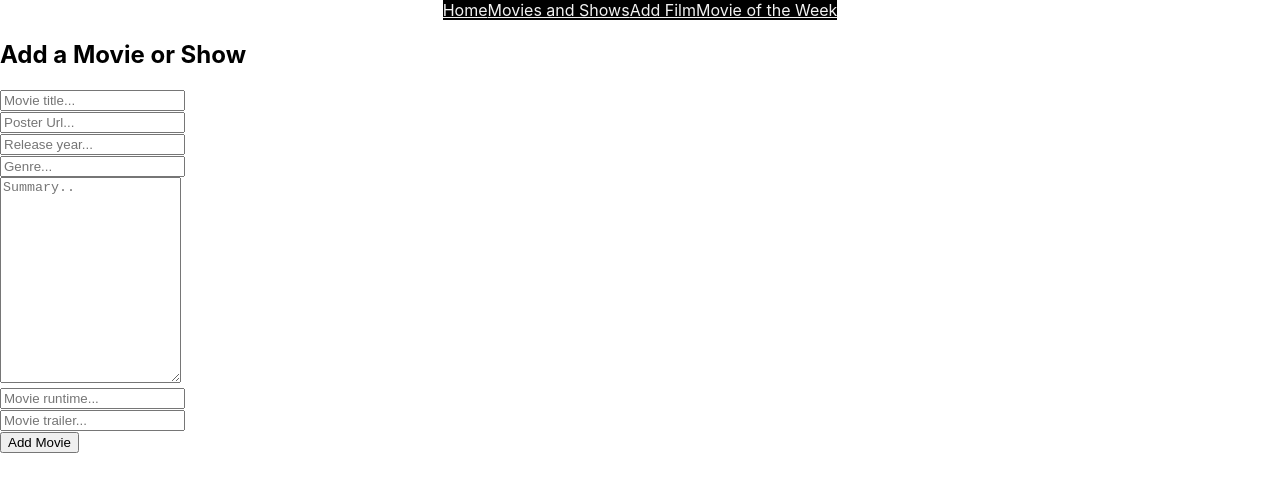
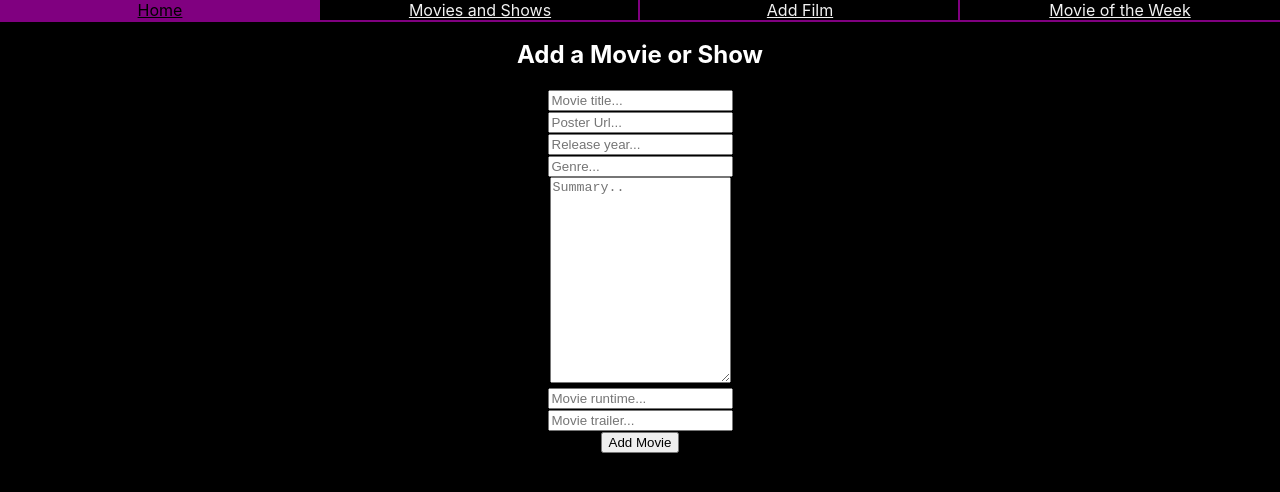
Before and after one commit to adrianamcgee/whatToWatchNext, a React (Create React App) app in the folder my-app/: page /shows/new in a window 1280 px wide. Shown: the top 492 px of the page. Built offline with nearby package versions, Linux system fonts and the light colour scheme; data requests are answered from the project's data file.

Commit message:
updated css

```diff
--- a/my-app/public/index.html
+++ b/my-app/public/index.html
@@ -15,7 +15,6 @@
       user's mobile device or desktop. See https://developers.google.com/web/fundamentals/web-app-manifest/
     -->
     <link rel="manifest" href="%PUBLIC_URL%/manifest.json" />
-    <link rel="stylesheet" href="https://unpkg.com/swiper@8/swiper-bundle.min.css" />
     <!--
       Notice the use of %PUBLIC_URL% in the tags above.
       It will be replaced with the URL of the `public` folder during the build.
@@ -40,6 +39,5 @@
       To begin the development, run `npm start` or `yarn start`.
       To create a production bundle, use `npm run build` or `yarn build`.
     -->
-    <script src="https://unpkg.com/swiper@8/swiper-bundle.min.js"></script>
   </body>
 </html>
--- a/my-app/src/Home.js
+++ b/my-app/src/Home.js
@@ -4,7 +4,7 @@ import {NavLink} from 'react-router-dom'
 function Home() {
     return(
         <div className='row'>
-            <section className='column column1'>
+            <section className='column-column1'>
                 <h1>Movie Fanatics</h1>
                 <div className='typing-slider'>
                     <p className='subheader'>Need Help Finding A Movie To Watch?</p>
--- a/my-app/src/MovieForm.js
+++ b/my-app/src/MovieForm.js
@@ -42,8 +42,9 @@ function MovieForm({setShows}) {
 }
 
     return(
+        <div className="addressto">
             <form onSubmit={handleSubmit} autoComplete="off" className="addresto">
-                    <h2>Add a Movie or Show</h2>
+                    <h2 className="h2Form">Add a Movie or Show</h2>
 
                     <div className="formitem">
                         <input onChange={handleChange} type="text" id="yourname" placeholder="Movie title..." name="title" value={formState.title}/>
@@ -78,6 +79,7 @@ function MovieForm({setShows}) {
                         <input type="submit" value="Add Movie" />
                     </div>
                 </form>
+        </div>
     );
 }
 
--- a/my-app/src/index.css
+++ b/my-app/src/index.css
@@ -10,6 +10,10 @@ body {
 code {
   font-family: source-code-pro, Menlo, Monaco, Consolas, 'Courier New',
     monospace;
+}
+
+html{
+  background-color: black;
 }
 .swiper-slide{
   margin: 10px auto;
@@ -28,26 +32,33 @@ code {
   100% {margin-right: 0%;}
 }
 
-.swiper-wrapper img{
+
+.swiper-slide img{
   transition: all 300ms;
   -webkit-transition: all 300ms;
 }
 
-.swiper-wrapper:hover .swiper-slide{
+.cards:hover .swiper-slide{
   animation-play-state: paused;
 }
 .swiper-slide img {
   width: 200px;
   height: 200px;
+  outline: solid purple 2px;
 }
 .cards  {
   display: flex;
   justify-content: space-between;
-  width: 1200px;
+  width: 100%;
+  overflow: hidden;
 }
 .search, .navbar{
   text-align: center;
   position: relative;
+}
+.navbar {
+  width: 100%;
+  display: flex;
 }
 
 .headerbackground{
@@ -59,6 +70,7 @@ code {
   display: inline;
   color: #f2f2f2;
   text-align: center;
+  outline: solid purple 2px;
 }
 
 .navbar .button:hover {
@@ -73,4 +85,12 @@ code {
   margin-top: 8px;
   margin-right: 16px;
   font-size: 17px;
+  outline: solid purple 2px
 }
+.h2Form, .column-column1 {
+  color: white;
+}
+
+.addressto {
+  text-align: center;
+}
```
